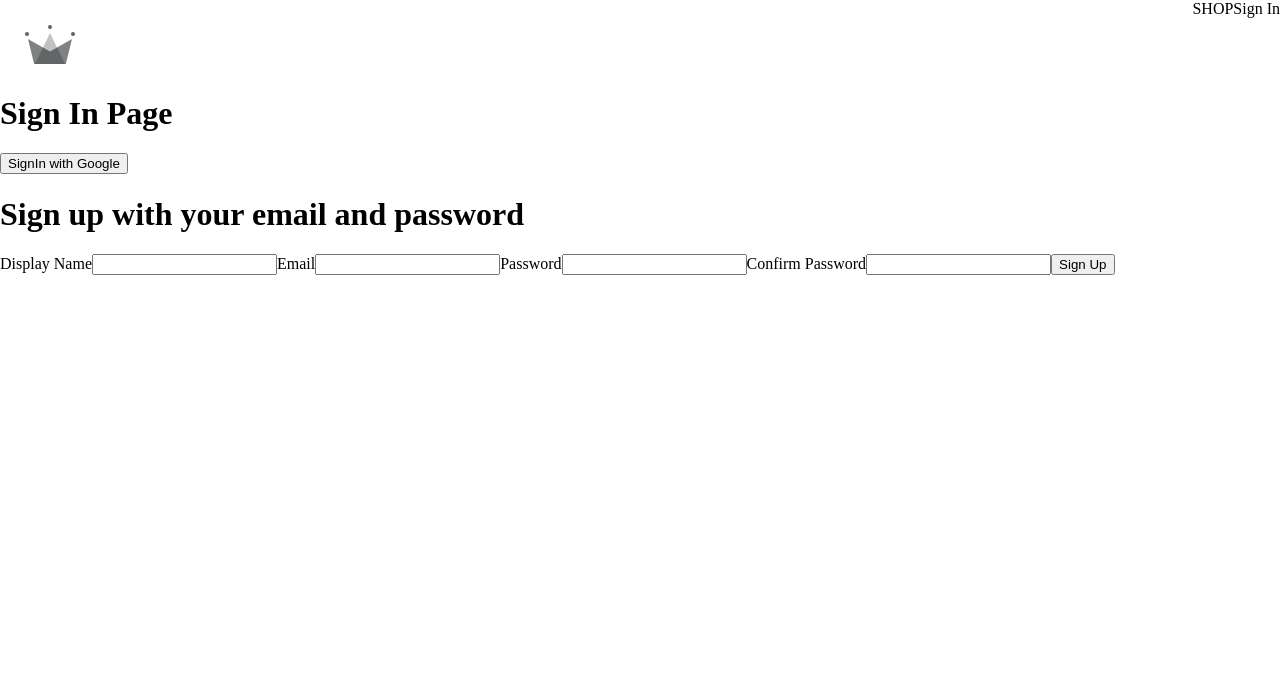
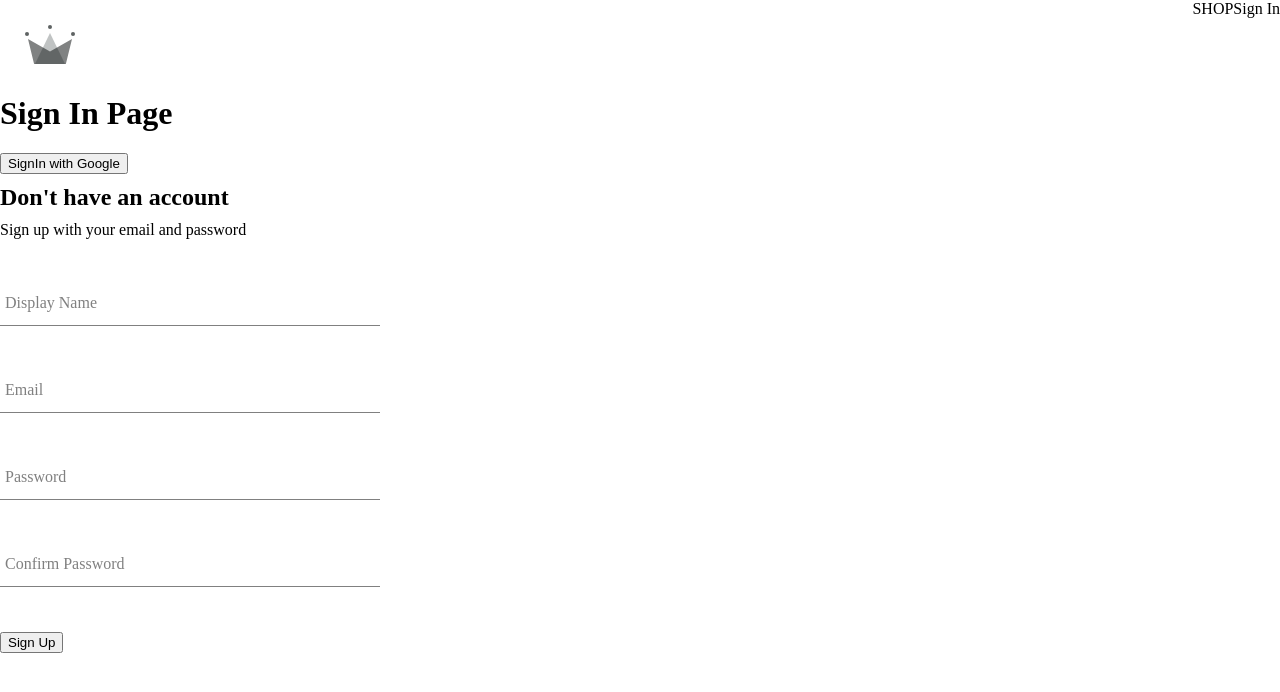
Before and after one commit to akshaykumar684/Crwn-Clothing-App, a React (Create React App) app in the folder crwn-clothing/: page /signin in a window 1280 px wide. Shown: the top 692 px of the page. Built offline with nearby package versions, Linux system fonts and the light colour scheme; a web font is replaced by a local one.

Commit message:
added styles for signup form

```diff
--- a/crwn-clothing/src/components/form-input/form-input.component.jsx
+++ b/crwn-clothing/src/components/form-input/form-input.component.jsx
@@ -1,11 +1,19 @@
-import React from "react";
+import "./form-input.styles.scss";
 
 const FormInput = ({ label, ...otherProps }) => {
   return (
-    <React.Fragment>
-      <label>{label}</label>
-      <input {...otherProps} />
-    </React.Fragment>
+    <div className="group">
+      <input className="form-input" {...otherProps} />
+      {label && (
+        <label
+          className={`${
+            otherProps.value.length ? "shrink" : ""
+          } form-input-label`}
+        >
+          {label}
+        </label>
+      )}
+    </div>
   );
 };
 
--- a/crwn-clothing/src/components/form-input/form-input.styles.scss
+++ b/crwn-clothing/src/components/form-input/form-input.styles.scss
@@ -0,0 +1,54 @@
+$sub-color: grey;
+$main-color: black;
+
+@mixin shrinkLabel {
+  top: -14px;
+  font-size: 12px;
+  color: $main-color;
+}
+
+.group {
+  position: relative;
+  margin: 45px 0;
+
+  .form-input {
+    background: none;
+    background-color: white;
+    color: $sub-color;
+    font-size: 18px;
+    padding: 10px 10px 10px 5px;
+    display: block;
+    width: 100%;
+    border: none;
+    border-radius: 0;
+    border-bottom: 1px solid $sub-color;
+    margin: 25px 0;
+
+    &:focus {
+      outline: none;
+    }
+
+    &:focus ~ .form-input-label {
+      @include shrinkLabel();
+    }
+  }
+
+  input[type="password"] {
+    letter-spacing: 0.3em;
+  }
+
+  .form-input-label {
+    color: $sub-color;
+    font-size: 16px;
+    font-weight: normal;
+    position: absolute;
+    pointer-events: none;
+    left: 5px;
+    top: 10px;
+    transition: 300ms ease all;
+
+    &.shrink {
+      @include shrinkLabel();
+    }
+  }
+}
--- a/crwn-clothing/src/components/sign-up-form/sign-up-form.component.jsx
+++ b/crwn-clothing/src/components/sign-up-form/sign-up-form.component.jsx
@@ -1,3 +1,4 @@
+import "./sign-up-form.styles.scss";
 import { useState } from "react";
 import FormInput from "../form-input/form-input.component";
 import {
@@ -47,8 +48,9 @@
     setFormFields({ ...formFields, [name]: value });
   };
   return (
-    <div>
-      <h1>Sign up with your email and password</h1>
+    <div className="sign-up-container">
+      <h2>Don't have an account</h2>
+      <span>Sign up with your email and password</span>
       <form onSubmit={signUpFormSubmitHandler}>
         <FormInput
           label="Display Name"
--- /dev/null
+++ b/crwn-clothing/src/components/sign-up-form/sign-up-form.styles.scss
@@ -0,0 +1,9 @@
+.sign-up-container {
+  display: flex;
+  flex-direction: column;
+  width: 380px;
+
+  h2 {
+    margin: 10px 0;
+  }
+}
```
